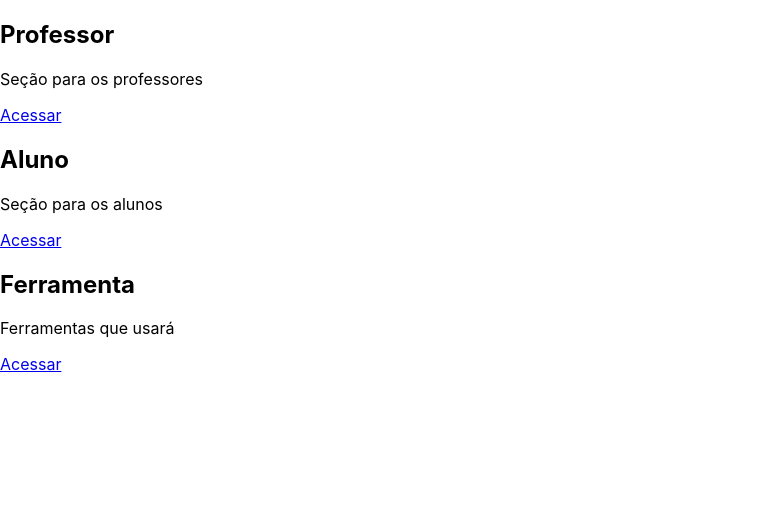
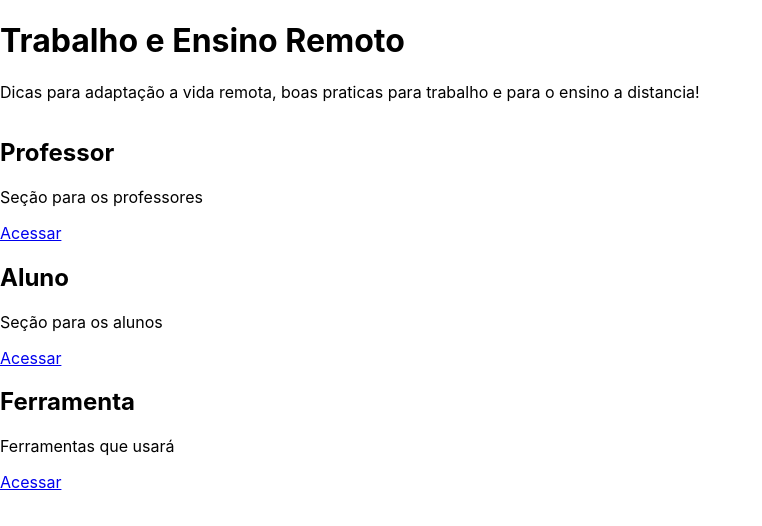
Before and after one commit to tryber/hackatrybe-covid, a React (Create React App) app: page /remoteWork in a window 1280 px wide. Shown: the top 526 px of the page, without its empty margins (0-762 px from the left). Built offline with nearby package versions, Linux system fonts and the light colour scheme.

Commit message:
Add css and text header

```diff
--- a/src/remote_work/BlogContent.js
+++ b/src/remote_work/BlogContent.js
@@ -5,7 +5,7 @@ function BlogPost(props) {
   const { content } = props
 
   return (
-    <article className="App">
+    <article className="Blog-Post">
       <ReactMarkdown
         source={content}
         escapeHtml={false}
--- a/src/remote_work/BlogPage.js
+++ b/src/remote_work/BlogPage.js
@@ -8,7 +8,7 @@ function BlogPage(props) {
   const blog = data.find(({ title }) => id === title)
   const { title, content, nav } = blog;
   return (
-    <div>
+    <div className="Blog-Page">
       <div>
         <h1>{title}</h1>
       </div>
--- a/src/remote_work/CardType.js
+++ b/src/remote_work/CardType.js
@@ -3,7 +3,7 @@ import { Link } from 'react-router-dom';
 
 function CardType({ item: { type, text } }) {
   return (
-    <div className="Cards-Content">
+    <div className="Card-Type">
       <h2>{type}</h2>
       <p>{text}</p>
       <Link class="button-card" to={`/remoteWork/${type}`}>Acessar</Link>
--- /dev/null
+++ b/src/remote_work/PageRemote.css
@@ -0,0 +1,4 @@
+.Remote-Work {
+  display: flex;
+  flex-direction: column;
+}
--- a/src/remote_work/PageRemoteWork.js
+++ b/src/remote_work/PageRemoteWork.js
@@ -1,12 +1,19 @@
 import React from 'react';
 import CardType from './CardType';
+import './PageRemote.css';
 
 function PageRemoteWork() {
   return (
-    <div className="RemoteWork">
+    <div className="Remote-Work">
+      <div className="header">
+        <h1>Trabalho e Ensino Remoto</h1>
+        <p>Dicas para adaptação a vida remota, boas praticas para trabalho e para o ensino a distancia!</p>
+      </div>
+      <div className="collection-card-type">
       <CardType item={{ type: 'Professor', text: 'Seção para os professores' }} />
       <CardType item={{ type: 'Aluno', text: 'Seção para os alunos' }} />
       <CardType item={{ type: 'Ferramenta', text: 'Ferramentas que usará' }} />
+      </div>
     </div>
   );
 }
--- a/src/remote_work/SideBar.js
+++ b/src/remote_work/SideBar.js
@@ -3,7 +3,7 @@ import React from 'react';
 function SideBar(props) {
   const { nav } = props;
   return (
-    <div>
+    <div className="Side-Bar">
       <nav>
         <ul>
           {nav.map(({ link, href }) => (
```
